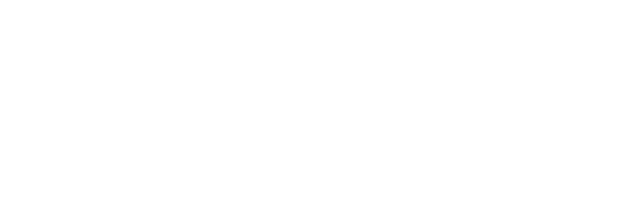
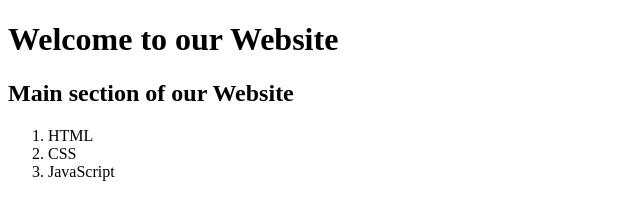
Before and after one commit to Dejan1999/github-collaboration1, a plain HTML site: page index.html in a window 1280 px wide. Shown: the whole page, without its empty margins (0-640 px from the left). Drawn offline with Linux system fonts and the light colour scheme.

Commit message:
Added body and title to index.html

```diff
--- a/index.html
+++ b/index.html
@@ -4,9 +4,19 @@
     <meta charset="UTF-8">
     <meta http-equiv="X-UA-Compatible" content="IE=edge">
     <meta name="viewport" content="width=device-width, initial-scale=1.0">
-    <title>Document</title>
+    <title>Grupa 1 Web Application</title>
 </head>
 <body>
 
+    <h1>Welcome to our Website</h1>
+
+    <h2>Main section of our Website</h2>
+
+    <ol>
+        <li>HTML</li>
+        <li>CSS</li>
+        <li>JavaScript</li>
+    </ol>
+
 </body>
 </html>
```
